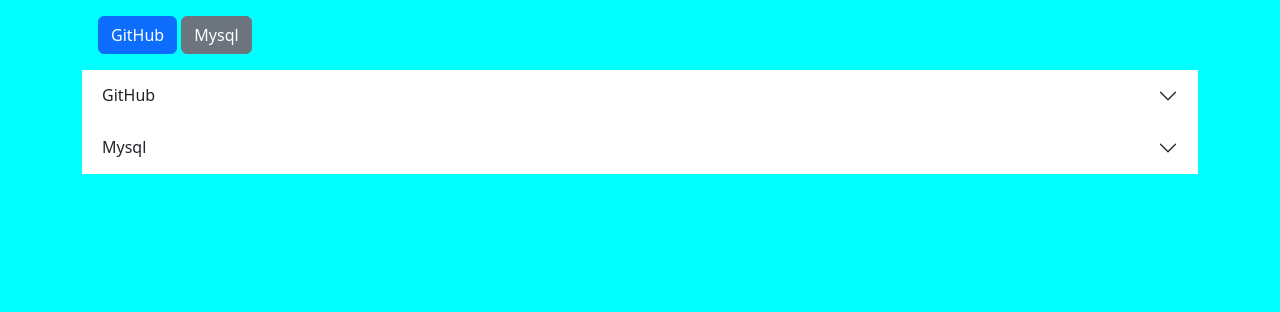
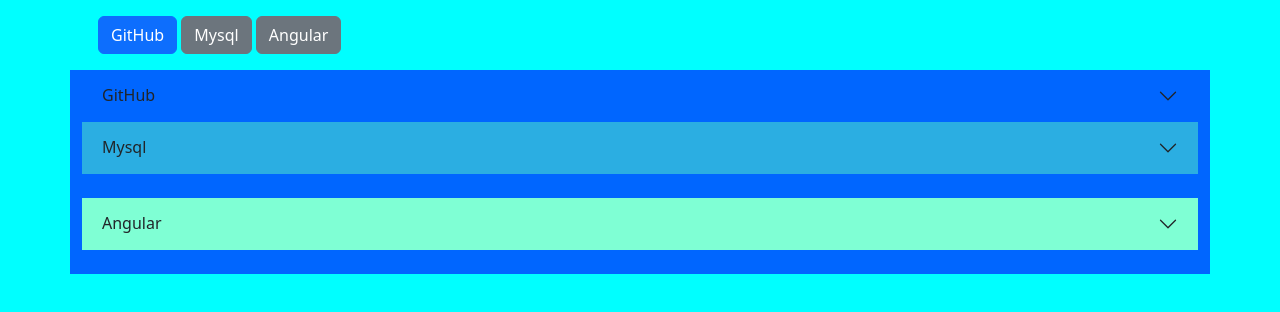
Before and after one commit to santiagoeor/web_comandos_guia, a website built with Vite: page index.html in a window 1280 px wide. Built offline with nearby package versions, Linux system fonts and the light colour scheme.

Commit message:
se agrego un nuevo acordion pa angular

```diff
--- a/index.html
+++ b/index.html
@@ -18,6 +18,7 @@
           <nav>
             <a href="#gitHub" class="btn btn-primary">GitHub</a>
             <a href="#mysql" class="btn btn-secondary">Mysql</a>
+            <a href="#angular" class="btn btn-secondary">Angular</a>
           </nav>
         </header>
       </div>
@@ -31,6 +32,7 @@
 
           <div id="gitHub"></div>
           <div id="mysql"></div><br>
+          <div id="angular"></div><br>
 
         </div>
 
--- a/main.js
+++ b/main.js
@@ -1,7 +1,9 @@
 import './style.css'
 
-import { appGit, appMysql } from './src/puente';
+import { appGit, appMysql, appAngular } from './src/puente';
 
 appGit('#gitHub');
 
 appMysql('#mysql');
+
+appAngular('#angular');
--- /dev/null
+++ b/src/angularComandos/angular.html
@@ -0,0 +1,13 @@
+<div class="accordion-item">
+    <h2 class="accordion-header" id="flush-headingThree">
+      <button id="angulars" class="accordion-button collapsed" type="button" data-bs-toggle="collapse" data-bs-target="#flush-collapseThree" aria-expanded="false" aria-controls="flush-collapseThree">
+        Angular
+      </button><!-- id pal color del button-->
+    </h2>
+    <div id="flush-collapseThree" class="accordion-collapse collapse" aria-labelledby="flush-headingThree" data-bs-parent="#accordionFlushExample">
+      <div id="gitmysql" class="accordion-body"> <!-- color de fondo-->
+        Angular y tscript
+
+      </div>
+    </div>
+  </div>
--- /dev/null
+++ b/src/angularComandos/angular.js
@@ -0,0 +1,17 @@
+import html from './angular.html?raw';
+
+/**
+ *
+ * @param {String} elementId
+ */
+
+export const appAngular = ( elementId ) => {
+
+    //Cuando la funcion App() se llama
+    (()=>{
+        const app = document.createElement('div');
+        app.innerHTML = html;
+        document.querySelector(elementId).append( app );
+    })();
+
+}
--- a/src/gitGitHub/git.html
+++ b/src/gitGitHub/git.html
@@ -1,6 +1,6 @@
 <div class="accordion-item">
     <h2 class="accordion-header" id="flush-headingOne">
-      <button class="accordion-button collapsed" type="button" data-bs-toggle="collapse" data-bs-target="#flush-collapseOne" aria-expanded="false" aria-controls="flush-collapseOne">
+      <button id="git" class="accordion-button collapsed" type="button" data-bs-toggle="collapse" data-bs-target="#flush-collapseOne" aria-expanded="false" aria-controls="flush-collapseOne">
         GitHub
       </button>
     </h2>
--- a/src/mysql/mysql.html
+++ b/src/mysql/mysql.html
@@ -1,6 +1,6 @@
 <div class="accordion-item">
     <h2 class="accordion-header" id="flush-headingTwo">
-      <button class="accordion-button collapsed" type="button" data-bs-toggle="collapse" data-bs-target="#flush-collapseTwo" aria-expanded="false" aria-controls="flush-collapseTwo">
+      <button id="mysqls" class="accordion-button collapsed" type="button" data-bs-toggle="collapse" data-bs-target="#flush-collapseTwo" aria-expanded="false" aria-controls="flush-collapseTwo">
         Mysql
       </button>
     </h2>
@@ -13,7 +13,7 @@
             <li>
                 Nos vamos a ir donde está ubicado la carpeta de MySQL que generalmente la
                 podemos encontrar en esta ruta si tenemos instalado el
-                AppServ que es un servidor local
+               <a href="https://www.appserv.org/en/" target="_blank">AppServ</a>, <a href="https://www.apachefriends.org/download.html" target="_blank">XAMPP</a> que es un servidor local
             </li>
             C:\AppServ\MySQL\bin
         </ul>
--- a/src/puente.js
+++ b/src/puente.js
@@ -1,2 +1,3 @@
 export { appGit } from './gitGitHub/git';
 export { appMysql } from './mysql/mysqls';
+export { appAngular }  from './angularComandos/angular';
--- a/style.css
+++ b/style.css
@@ -1,5 +1,17 @@
 body{
     background-color: aqua;
+}
+
+#git{
+    background-color: rgb(0, 102, 255);
+}
+
+#mysqls{
+    background-color: rgb(43, 174, 226);
+}
+
+#angulars{
+    background-color: aquamarine;
 }
 
 #gitmysql{
```
